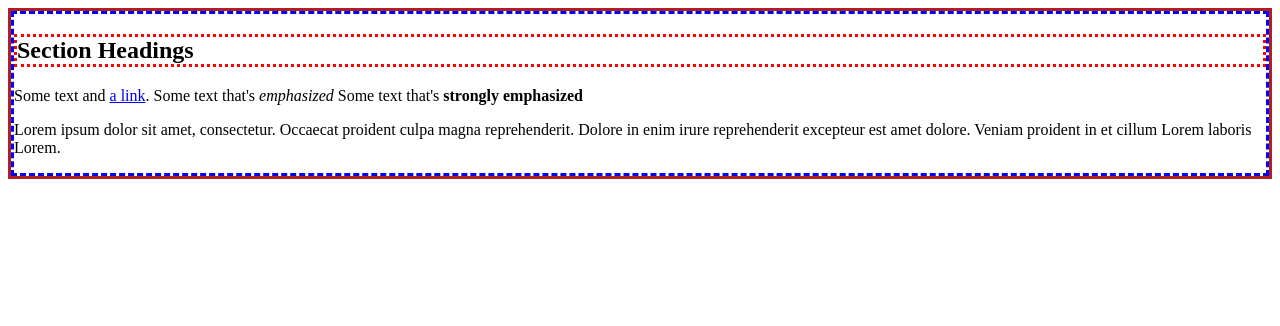
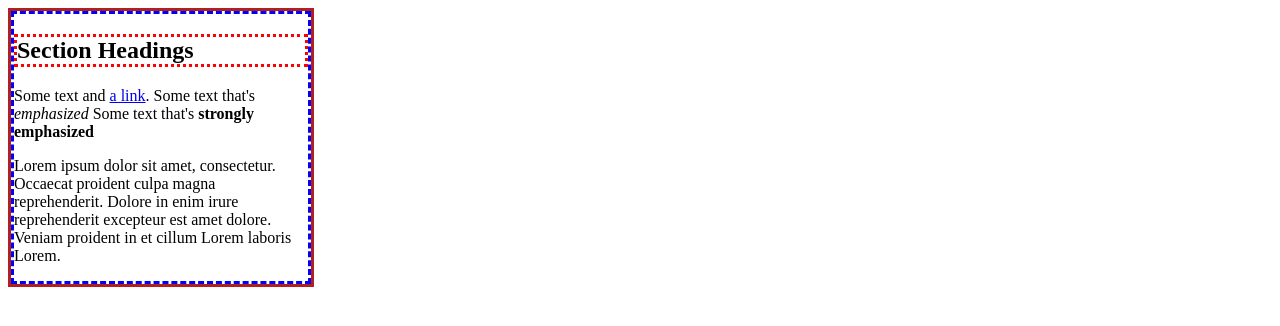
Before and after one commit to oliveroliverio/WD-CSS_CSS-Display, a plain HTML site: page 03_blockElements.html in a window 1280 px wide. Drawn offline with Linux system fonts and the light colour scheme.

Commit message:
03_blockElements - fixed body width to 300px

```diff
--- a/03_blockElements.html
+++ b/03_blockElements.html
@@ -11,6 +11,7 @@
     }
     body {
       border: 3px solid rgb(177, 31, 31);
+      width: 300px
     }
 
     section {
```
